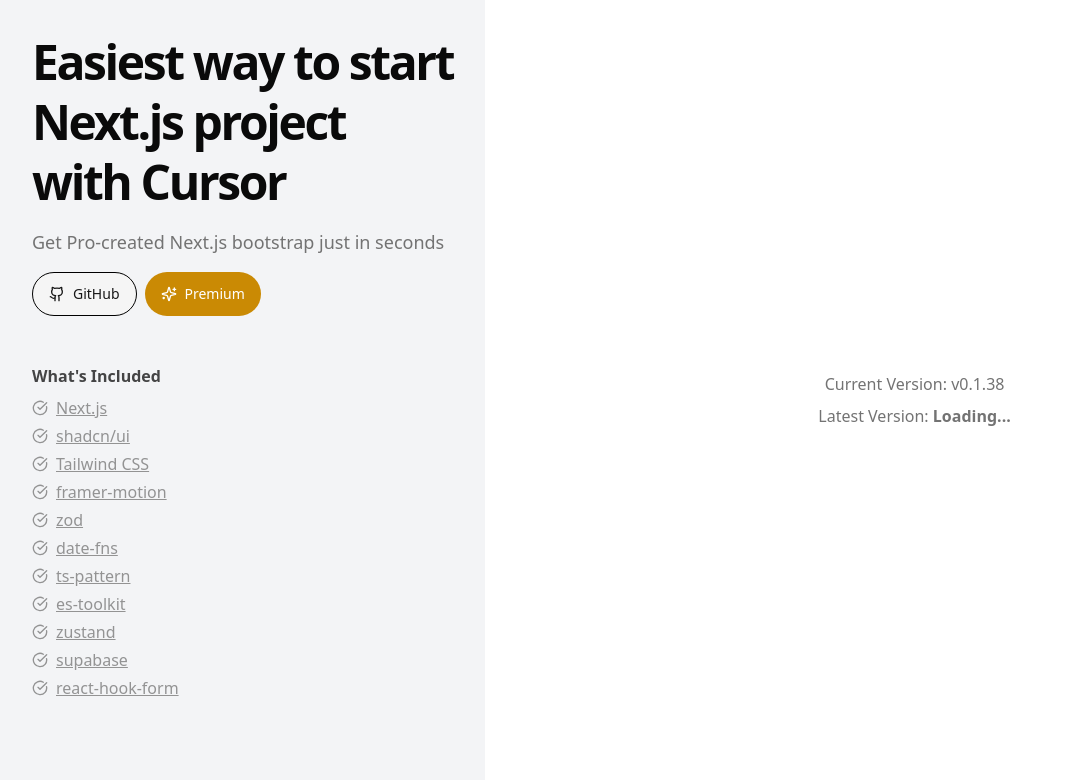
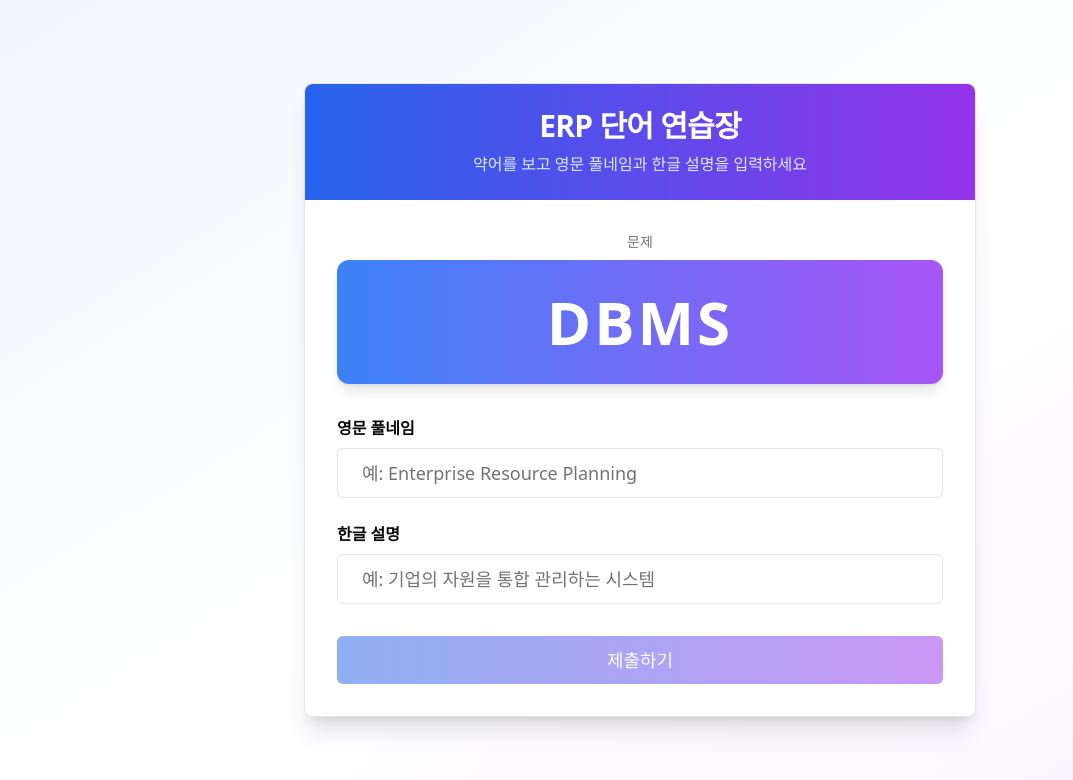
Before and after one commit to smu06030/erp-vocabulary-app, a Next.js app: page / in a window 1280 px wide. Shown: the top 780 px of the page, without its empty margins (0-1073 px from the left). Built offline with nearby package versions, Linux system fonts and the light colour scheme; no server answers.

Commit message:
feat: ERP 단어 연습장 구현

```diff
--- a/src/app/layout.tsx
+++ b/src/app/layout.tsx
@@ -1,21 +1,21 @@
-import type { Metadata } from 'next';
-import { Geist, Geist_Mono } from 'next/font/google';
-import './globals.css';
-import Providers from './providers';
+import type { Metadata } from "next";
+import { Geist, Geist_Mono } from "next/font/google";
+import "./globals.css";
+import Providers from "./providers";
 
 const geistSans = Geist({
-  variable: '--font-geist-sans',
-  subsets: ['latin'],
+  variable: "--font-geist-sans",
+  subsets: ["latin"],
 });
 
 const geistMono = Geist_Mono({
-  variable: '--font-geist-mono',
-  subsets: ['latin'],
+  variable: "--font-geist-mono",
+  subsets: ["latin"],
 });
 
 export const metadata: Metadata = {
-  title: 'Create Next App',
-  description: 'Generated by create next app',
+  title: "ERP 단어 연습장",
+  description: "ERP·물류·회계 용어를 학습하는 단답형 퀴즈 애플리케이션",
 };
 
 export default function RootLayout({
--- a/src/app/page.tsx
+++ b/src/app/page.tsx
@@ -1,168 +1,183 @@
-'use client';
+"use client";
 
-import { Button } from '@/components/ui/button';
-import { CheckCircle, Github, Copy, Sparkles } from 'lucide-react';
-import React, { useEffect, useState } from 'react';
-import { useToast } from '@/hooks/use-toast';
-import axios from 'axios';
-
-const PACKAGE_NAME = '@easynext/cli';
-const CURRENT_VERSION = 'v0.1.38';
-
-function latestVersion(packageName: string) {
-  return axios
-    .get('https://registry.npmjs.org/' + packageName + '/latest')
-    .then((res) => res.data.version);
-}
+import { useState } from "react";
+import { Button } from "@/components/ui/button";
+import { Card, CardContent, CardHeader, CardTitle } from "@/components/ui/card";
+import { Input } from "@/components/ui/input";
+import { Label } from "@/components/ui/label";
+import { CheckCircle2, XCircle, ArrowRight } from "lucide-react";
+import { VocabularyItem, QuizAnswer } from "@/types/vocabulary";
+import { getRandomItem, checkAnswer } from "@/lib/quiz";
+import vocabularyData from "../../erp.json";
 
 export default function Home() {
-  const { toast } = useToast();
-  const [latest, setLatest] = useState<string | null>(null);
+  const [currentItem, setCurrentItem] = useState<VocabularyItem>(() =>
+    getRandomItem(vocabularyData as VocabularyItem[])
+  );
+  const [userAnswer, setUserAnswer] = useState<QuizAnswer>({
+    fullname: "",
+    description: "",
+  });
+  const [submitted, setSubmitted] = useState(false);
+  const [result, setResult] = useState<{
+    fullnameCorrect: boolean;
+    descriptionCorrect: boolean;
+  } | null>(null);
 
-  useEffect(() => {
-    const fetchLatestVersion = async () => {
-      try {
-        const version = await latestVersion(PACKAGE_NAME);
-        setLatest(`v${version}`);
-      } catch (error) {
-        console.error('Failed to fetch version info:', error);
-      }
-    };
-    fetchLatestVersion();
-  }, []);
-
-  const handleCopyCommand = () => {
-    navigator.clipboard.writeText(`npm install -g ${PACKAGE_NAME}@latest`);
-    toast({
-      description: 'Update command copied to clipboard',
-    });
+  const handleSubmit = () => {
+    const quizResult = checkAnswer(userAnswer, currentItem);
+    setResult(quizResult);
+    setSubmitted(true);
   };
 
-  const needsUpdate = latest && latest !== CURRENT_VERSION;
+  const handleNext = () => {
+    const newItem = getRandomItem(vocabularyData as VocabularyItem[]);
+    setCurrentItem(newItem);
+    setUserAnswer({ fullname: "", description: "" });
+    setSubmitted(false);
+    setResult(null);
+  };
+
+  const isFormValid =
+    userAnswer.fullname.trim() && userAnswer.description.trim();
 
   return (
-    <div className="flex min-h-screen relative overflow-hidden">
-      {/* Main Content */}
-      <div className="min-h-screen flex bg-gray-100">
-        <div className="flex flex-col p-5 md:p-8 space-y-4">
-          <h1 className="text-3xl md:text-5xl font-semibold tracking-tighter !leading-tight text-left">
-            Easiest way to start
-            <br /> Next.js project
-            <br /> with Cursor
-          </h1>
+    <div className="min-h-screen flex items-center justify-center bg-gradient-to-br from-blue-50 via-white to-purple-50 p-4">
+      <Card className="w-full max-w-2xl shadow-xl">
+        <CardHeader className="text-center space-y-2 bg-gradient-to-r from-blue-600 to-purple-600 text-white rounded-t-lg">
+          <CardTitle className="text-3xl font-bold">ERP 단어 연습장</CardTitle>
+          <p className="text-blue-100">
+            약어를 보고 영문 풀네임과 한글 설명을 입력하세요
+          </p>
+        </CardHeader>
 
-          <p className="text-lg text-muted-foreground">
-            Get Pro-created Next.js bootstrap just in seconds
+        <CardContent className="space-y-8 p-8">
+          <div className="text-center space-y-2">
+            <p className="text-sm text-muted-foreground font-medium">문제</p>
+            <div className="bg-gradient-to-r from-blue-500 to-purple-500 text-white rounded-xl p-8 shadow-lg">
+              <p className="text-6xl font-bold tracking-wider">
+                {currentItem.abbr}
               </p>
-
-          <div className="flex items-center gap-2">
-            <Button
-              asChild
-              size="lg"
-              variant="secondary"
-              className="gap-2 w-fit rounded-full px-4 py-2 border border-black"
-            >
-              <a href="https://github.com/easynextjs/easynext" target="_blank">
-                <Github className="w-4 h-4" />
-                GitHub
-              </a>
-            </Button>
-            <Button
-              asChild
-              size="lg"
-              variant="secondary"
-              className="gap-2 w-fit rounded-full px-4 py-2 bg-yellow-600 hover:bg-yellow-700 text-white"
-            >
-              <a href="https://easynext.org/premium" target="_blank">
-                <Sparkles className="w-4 h-4" />
-                Premium
-              </a>
-            </Button>
-          </div>
-          <Section />
             </div>
           </div>
 
-      <div className="min-h-screen ml-16 flex-1 flex flex-col items-center justify-center space-y-4">
-        <div className="flex flex-col items-center space-y-2">
-          <p className="text-muted-foreground">
-            Current Version: {CURRENT_VERSION}
+          <div className="space-y-6">
+            <div className="space-y-2">
+              <Label htmlFor="fullname" className="text-base font-semibold">
+                영문 풀네임
+              </Label>
+              <Input
+                id="fullname"
+                type="text"
+                placeholder="예: Enterprise Resource Planning"
+                value={userAnswer.fullname}
+                onChange={(e) =>
+                  setUserAnswer({ ...userAnswer, fullname: e.target.value })
+                }
+                disabled={submitted}
+                className="text-lg p-6"
+              />
+              {submitted && (
+                <div className="space-y-2">
+                  <div className="flex items-center gap-2">
+                    {result?.fullnameCorrect ? (
+                      <CheckCircle2 className="w-5 h-5 text-green-600" />
+                    ) : (
+                      <XCircle className="w-5 h-5 text-red-600" />
+                    )}
+                    <span
+                      className={
+                        result?.fullnameCorrect
+                          ? "text-green-600 font-semibold"
+                          : "text-red-600 font-semibold"
+                      }
+                    >
+                      {result?.fullnameCorrect ? "정답입니다!" : "오답입니다"}
+                    </span>
+                  </div>
+                  {!result?.fullnameCorrect && (
+                    <p className="text-sm text-muted-foreground bg-blue-50 p-3 rounded-lg">
+                      정답:{" "}
+                      <span className="font-semibold text-blue-700">
+                        {currentItem.fullname}
+                      </span>
                     </p>
-          <p className="text-muted-foreground">
-            Latest Version:{' '}
-            <span className="font-bold">{latest || 'Loading...'}</span>
-          </p>
+                  )}
+                </div>
+              )}
             </div>
 
-        {needsUpdate && (
-          <div className="flex flex-col items-center space-y-2">
-            <p className="text-yellow-600">New version available!</p>
-            <p className="text-sm text-muted-foreground">
-              Copy and run the command below to update:
+            <div className="space-y-2">
+              <Label htmlFor="description" className="text-base font-semibold">
+                한글 설명
+              </Label>
+              <Input
+                id="description"
+                type="text"
+                placeholder="예: 기업의 자원을 통합 관리하는 시스템"
+                value={userAnswer.description}
+                onChange={(e) =>
+                  setUserAnswer({ ...userAnswer, description: e.target.value })
+                }
+                disabled={submitted}
+                className="text-lg p-6"
+              />
+              {submitted && (
+                <div className="space-y-2">
+                  <div className="flex items-center gap-2">
+                    {result?.descriptionCorrect ? (
+                      <CheckCircle2 className="w-5 h-5 text-green-600" />
+                    ) : (
+                      <XCircle className="w-5 h-5 text-red-600" />
+                    )}
+                    <span
+                      className={
+                        result?.descriptionCorrect
+                          ? "text-green-600 font-semibold"
+                          : "text-red-600 font-semibold"
+                      }
+                    >
+                      {result?.descriptionCorrect
+                        ? "정답입니다!"
+                        : "오답입니다"}
+                    </span>
+                  </div>
+                  {!result?.descriptionCorrect && (
+                    <p className="text-sm text-muted-foreground bg-blue-50 p-3 rounded-lg">
+                      정답:{" "}
+                      <span className="font-semibold text-blue-700">
+                        {currentItem.description}
+                      </span>
                     </p>
-            <div className="relative group">
-              <pre className="bg-gray-100 p-4 rounded-lg">
-                npm install -g {PACKAGE_NAME}@latest
-              </pre>
-              <button
-                onClick={handleCopyCommand}
-                className="absolute top-2 right-2 p-2 opacity-0 group-hover:opacity-100 transition-opacity"
-              >
-                <Copy className="w-4 h-4" />
-              </button>
-            </div>
+                  )}
                 </div>
               )}
             </div>
           </div>
-  );
-}
 
-function Section() {
-  const items = [
-    { href: 'https://nextjs.org/', label: 'Next.js' },
-    { href: 'https://ui.shadcn.com/', label: 'shadcn/ui' },
-    { href: 'https://tailwindcss.com/', label: 'Tailwind CSS' },
-    { href: 'https://www.framer.com/motion/', label: 'framer-motion' },
-    { href: 'https://zod.dev/', label: 'zod' },
-    { href: 'https://date-fns.org/', label: 'date-fns' },
-    { href: 'https://ts-pattern.dev/', label: 'ts-pattern' },
-    { href: 'https://es-toolkit.dev/', label: 'es-toolkit' },
-    { href: 'https://zustand.docs.pmnd.rs/', label: 'zustand' },
-    { href: 'https://supabase.com/', label: 'supabase' },
-    { href: 'https://react-hook-form.com/', label: 'react-hook-form' },
-  ];
-
-  return (
-    <div className="flex flex-col py-5 md:py-8 space-y-2 opacity-75">
-      <p className="font-semibold">What&apos;s Included</p>
-
-      <div className="flex flex-col space-y-1 text-muted-foreground">
-        {items.map((item) => (
-          <SectionItem key={item.href} href={item.href}>
-            {item.label}
-          </SectionItem>
-        ))}
+          <div className="flex gap-3">
+            {!submitted ? (
+              <Button
+                onClick={handleSubmit}
+                disabled={!isFormValid}
+                className="w-full text-lg py-6 bg-gradient-to-r from-blue-600 to-purple-600 hover:from-blue-700 hover:to-purple-700"
+                size="lg"
+              >
+                제출하기
+              </Button>
+            ) : (
+              <Button
+                onClick={handleNext}
+                className="w-full text-lg py-6 bg-gradient-to-r from-green-600 to-teal-600 hover:from-green-700 hover:to-teal-700"
+                size="lg"
+              >
+                다음 문제
+                <ArrowRight className="w-5 h-5 ml-2" />
+              </Button>
+            )}
           </div>
+        </CardContent>
+      </Card>
     </div>
   );
 }
-
-function SectionItem({
-  children,
-  href,
-}: {
-  children: React.ReactNode;
-  href: string;
-}) {
-  return (
-    <a
-      href={href}
-      className="flex items-center gap-2 underline"
-      target="_blank"
-    >
-      <CheckCircle className="w-4 h-4" />
-      <p>{children}</p>
-    </a>
-  );
-}
--- /dev/null
+++ b/src/lib/quiz.ts
@@ -0,0 +1,35 @@
+import { VocabularyItem, QuizAnswer, QuizResult } from "@/types/vocabulary";
+
+export function getRandomItem(items: VocabularyItem[]): VocabularyItem {
+  const randomIndex = Math.floor(Math.random() * items.length);
+  return items[randomIndex];
+}
+
+export function getItemById(
+  items: VocabularyItem[],
+  id: number
+): VocabularyItem | undefined {
+  return items.find((item) => item.id === id);
+}
+
+export function normalizeText(text: string): string {
+  return text.trim().toLowerCase();
+}
+
+export function checkAnswer(
+  userAnswer: QuizAnswer,
+  correctAnswer: VocabularyItem
+): QuizResult {
+  const normalizedUserFullname = normalizeText(userAnswer.fullname);
+  const normalizedCorrectFullname = normalizeText(correctAnswer.fullname);
+
+  const normalizedUserDescription = normalizeText(userAnswer.description);
+  const normalizedCorrectDescription = normalizeText(correctAnswer.description);
+
+  return {
+    fullnameCorrect: normalizedUserFullname === normalizedCorrectFullname,
+    descriptionCorrect:
+      normalizedCorrectDescription.includes(normalizedUserDescription) ||
+      normalizedUserDescription.includes(normalizedCorrectDescription),
+  };
+}
--- /dev/null
+++ b/src/types/vocabulary.ts
@@ -0,0 +1,16 @@
+export interface VocabularyItem {
+  id: number;
+  abbr: string;
+  fullname: string;
+  description: string;
+}
+
+export interface QuizAnswer {
+  fullname: string;
+  description: string;
+}
+
+export interface QuizResult {
+  fullnameCorrect: boolean;
+  descriptionCorrect: boolean;
+}
```
Lines whose indentation alone changed are shown as unchanged.
